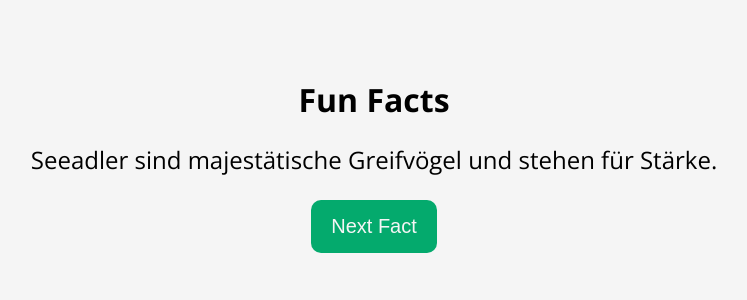
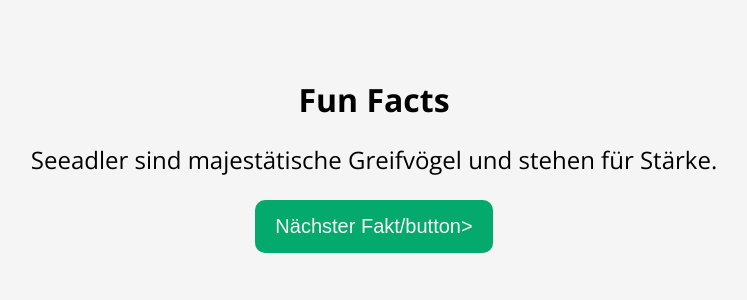
Before and after one commit to NameLloyd14a/Zugvoegel, a PHP site: page /funfact.php in a window 1280 px wide. Shown: the part 156-456 px from the top of the page, without its empty margins (266-1013 px from the left). Run offline with PHP 8.4, Linux system fonts and the light colour scheme.

Commit message:
Update funfact.php

```diff
--- a/funfact.php
+++ b/funfact.php
@@ -196,7 +196,7 @@
                 <div id="fun-facts-container">
                     <h1>Fun Facts</h1>
                     <p>${randomFunFact}</p>
-                    <button id="next-fact-button" onclick="displayRandomFunFact()">Next Fact</button>
+                    <button id="next-fact-button" onclick="displayRandomFunFact()">Nächster Fakt/button>
                 </div>
             `;
         }
```
